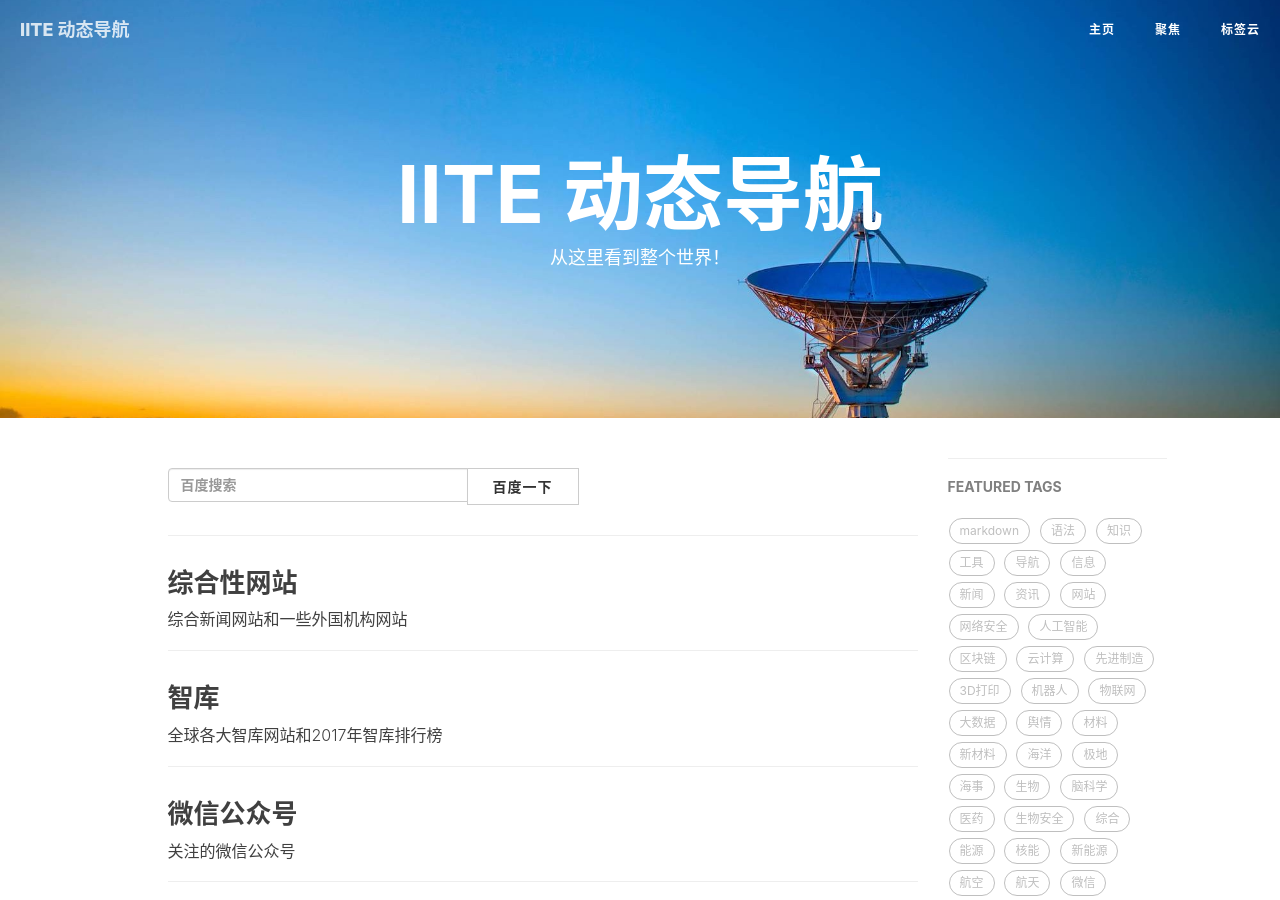
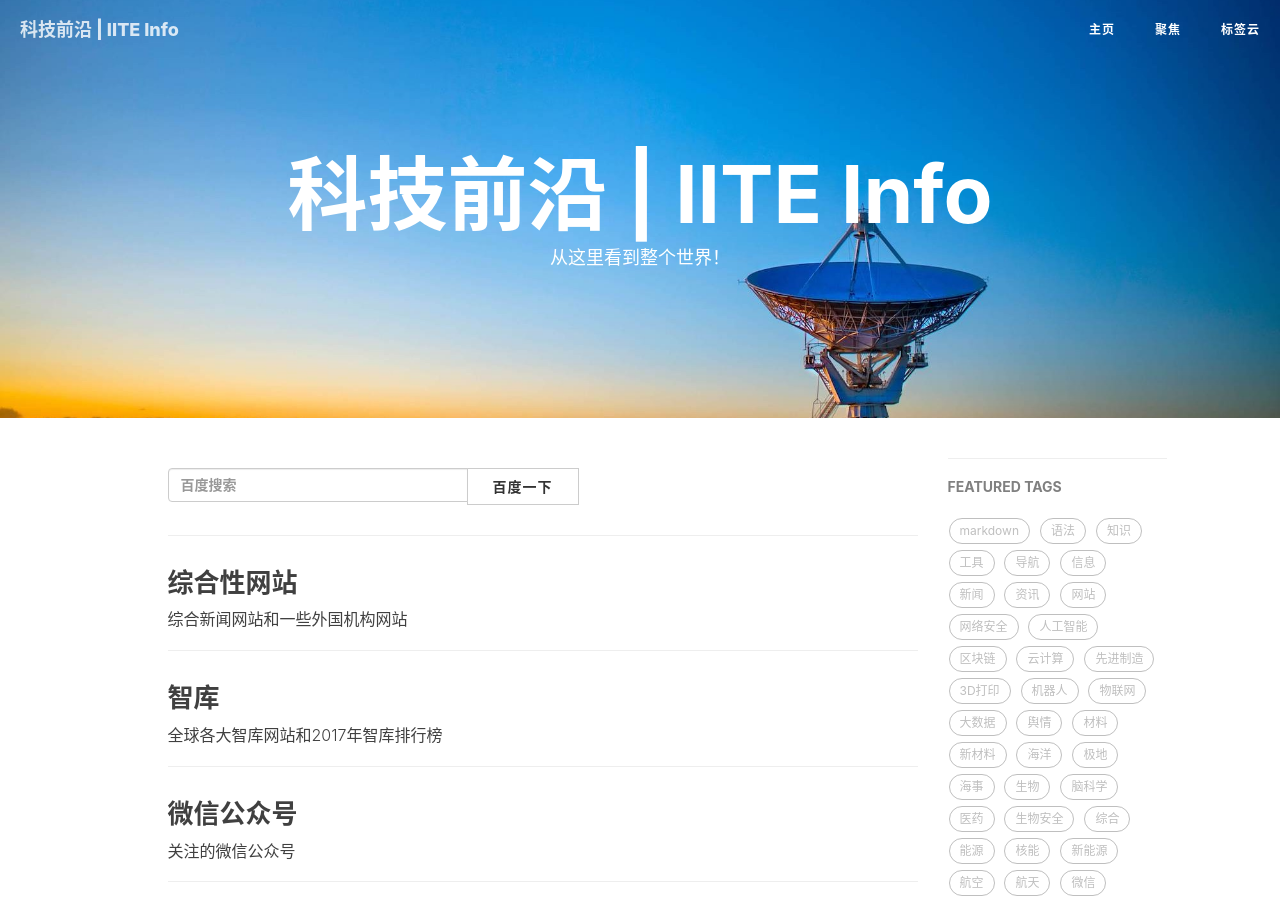
Before and after one commit to kcdyx1/kcdyx1.github.io, a Jekyll site: the page built from index.html, in a window 1280 px wide and 900 px high. Built offline with Jekyll 4.4.1, drawn with Linux system fonts in a browser that asks for light colours; the list of posts is cut into pages by our own code; comment, search, counter and statistics services are not loaded; some of the changed text lies outside the part shown.

Commit message:
'更新'

```diff
--- a/_config.yml
+++ b/_config.yml
@@ -1,10 +1,10 @@
 # Site settings
-title: IITE 动态导航
-SEOTitle: 科技前沿 动态导航
+title: 科技前沿 | IITE Info
+SEOTitle: 科技前沿 科技跟踪 战略
 header-img: img/home-bg-xg.jpg
 email: kcdyx1@hotmail.com
 description: "从这里看到世界！"
-keyword: "kcdyx1"
+keyword: "科技前沿, 科技, 科技战略, 微信公众号, 大数据, 信息聚合"
 url: "http://kcdyx1.github.io"          # your host, for absolute URL
 baseurl: ""      # for example, '/blog' if your blog hosted on 'host/blog'
 github_repo: "https://github.com/kcdyx1/kcdyx1.github.io.git" # you code repository
@@ -18,7 +18,6 @@ sidebar-avatar: /img/home-qr.png     # use absolute URL, seeing it's used in bot
 
 # SNS settings
 RSS: true
-# weibo_username:     kcdyx1
 zhihu_username:     kcdyx1
 github_username:    kcdyx1
 # facebook_username:  kcdyx1
--- a/_includes/footer.html
+++ b/_includes/footer.html
@@ -201,8 +201,6 @@
 </script>
 {% endif %}
 
-
-
 <!-- Side Catalog -->
 {% if page.catalog %}
 <script type="text/javascript">
@@ -228,10 +226,6 @@
         $('.side-catalog').toggleClass("fold")
     }))
 
-    /*
-     * Doc: https://github.com/davist11/jQuery-One-Page-Nav
-     * Fork by Hux to support padding
-     */
     async("{{ '/js/jquery.nav.js' | prepend: site.baseurl }}", function () {
         $('.catalog-body').onePageNav({
             currentClass: "active",
--- a/_includes/head.html
+++ b/_includes/head.html
@@ -36,6 +36,4 @@
     <link href="https://cdn.bootcss.com/font-awesome/4.7.0/css/font-awesome.min.css" rel="stylesheet">
 
 
-    <!-- ga & ba script hoook -->
-    <script src="https://cdn.bootcss.com/fastclick/1.0.6/fastclick.min.js"></script>
 </head>
--- a/index.html
+++ b/index.html
@@ -5,7 +5,6 @@ description: "从这里看到整个世界！"
 
 <style>
     /*这里修改提示框的字体样式*/
-
     .bdSug_wpr {
         color: black;
     }
--- a/sw.js
+++ b/sw.js
@@ -10,9 +10,11 @@ const PRECACHE = 'precache-v1';
 const RUNTIME = 'runtime';
 const HOSTNAME_WHITELIST = [
   self.location.hostname,
-  "huangxuan.me",
+  "kcdyx1.github.io",
   "yanshuo.io",
-  "cdnjs.cloudflare.com"
+  "cdnjs.cloudflare.com",
+  "cdn.bootcss.com",
+  "projects.fivethirtyeight.com"
 ]
 
 
```
